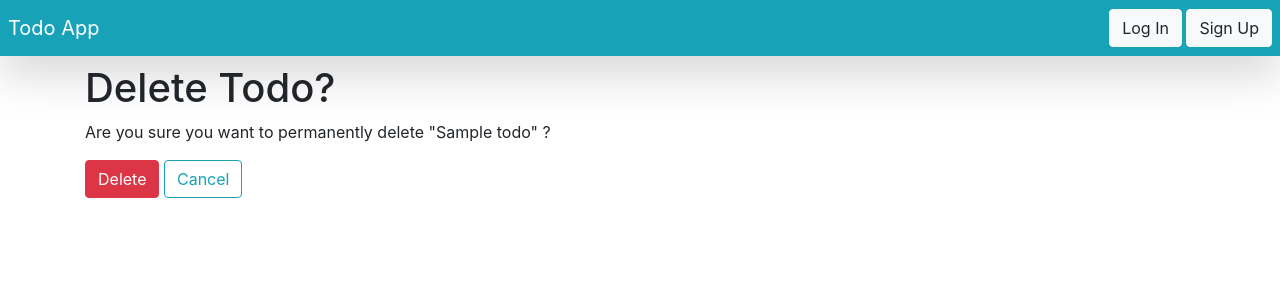
After one commit to pres220/django-todo-app, a Django app: page /todos/1/delete/ in a window 1280 px wide. The commit adds this page. Shown: the top 300 px of the page. Run offline with Django 3.2, Linux system fonts and the light colour scheme; tables that the repository leaves empty hold one stand-in row (values such as "Sample post"); some libraries are stand-ins or nearby versions.

Commit message:
Add TodoDeleteView

```diff
--- /dev/null
+++ b/templates/todo_delete.html
@@ -0,0 +1,13 @@
+{% extends 'base.html' %}
+
+{% block title %}Delete Todo{% endblock title %}
+
+{% block content %}
+<h1>Delete Todo?</h1>
+    <p>Are you sure you want to permanently delete "{{ todo.title }}" ?</p>
+    <form action="" method="post">
+        {% csrf_token %}
+        <button class="btn btn-danger">Delete</button>
+        <a class="btn btn-outline-info" href="{% url 'todo_list' %}">Cancel</a>
+    </form>
+{% endblock content %}
--- a/templates/todo_detail.html
+++ b/templates/todo_detail.html
@@ -18,7 +18,7 @@
         <div class="card-footer">
             <a class="btn btn-info" href="{% url 'todo_edit' todo.pk %}">Edit</a>
             <a class="btn btn-primary" href="">Complete</a>
-            <a class="btn btn-danger" href="">Delete</a>
+            <a class="btn btn-outline-danger" href="">Delete</a>
         </div>
     </div>
     <a href="{% url 'todo_list' %}">Return to List</a>
--- a/templates/todo_edit.html
+++ b/templates/todo_edit.html
@@ -10,6 +10,6 @@
         {% csrf_token %}
         {{ form|crispy }}
         <button class="btn btn-success">Update</button>
-        <a class="btn btn-outline-secondary" href="{% url 'todo_list' %}">Cancel</a>
+        <a class="btn btn-outline-info" href="{% url 'todo_list' %}">Cancel</a>
     </form>
 {% endblock content %}
--- a/templates/todo_list.html
+++ b/templates/todo_list.html
@@ -19,7 +19,7 @@
             <div class="card-footer">
                 <a class="btn btn-info" href="{% url 'todo_edit' todo.pk %}">Edit</a>
                 <a class="btn btn-primary" href="">Complete</a>
-                <a class="btn btn-danger" href="">Delete</a>
+                <a class="btn btn-outline-danger float-right" href="{% url 'todo_delete' todo.pk %}">Delete</a>
             </div>
         </div>
     {% endfor %}
--- a/todos/urls.py
+++ b/todos/urls.py
@@ -1,14 +1,15 @@
 from django.urls import path
 from .views import (
     TodoListView,
+    TodoDeleteView,
     TodoDetailView,
     TodoUpdateView,
 )
 
 
 urlpatterns = [
-    #path('signup/', SignUpView.as_view(), name='signup'),
     path('', TodoListView.as_view(), name='todo_list'),
-    path('<int:pk>', TodoDetailView.as_view(), name='todo_detail'),
-    path('<int:pk>/edit', TodoUpdateView.as_view(), name='todo_edit'),
+    path('<int:pk>/', TodoDetailView.as_view(), name='todo_detail'),
+    path('<int:pk>/edit/', TodoUpdateView.as_view(), name='todo_edit'),
+    path('<int:pk>/delete/', TodoDeleteView.as_view(), name='todo_delete'),
 ]
--- a/todos/views.py
+++ b/todos/views.py
@@ -1,6 +1,6 @@
 from django.contrib.auth.mixins import LoginRequiredMixin
 from django.views.generic import CreateView, ListView, TemplateView, DetailView
-from django.views.generic.edit import UpdateView
+from django.views.generic.edit import UpdateView, DeleteView
 from django.contrib.auth.forms import UserCreationForm
 from django.urls import reverse_lazy
 from django.utils import timezone
@@ -43,3 +43,9 @@ class TodoUpdateView(LoginRequiredMixin, UpdateView):
         todo.date = timezone.now()
         todo.save()
         return super().form_valid(form)
+
+
+class TodoDeleteView(DeleteView):
+    model = Todo
+    template_name = 'todo_delete.html'
+    success_url = reverse_lazy('todo_list')
```
